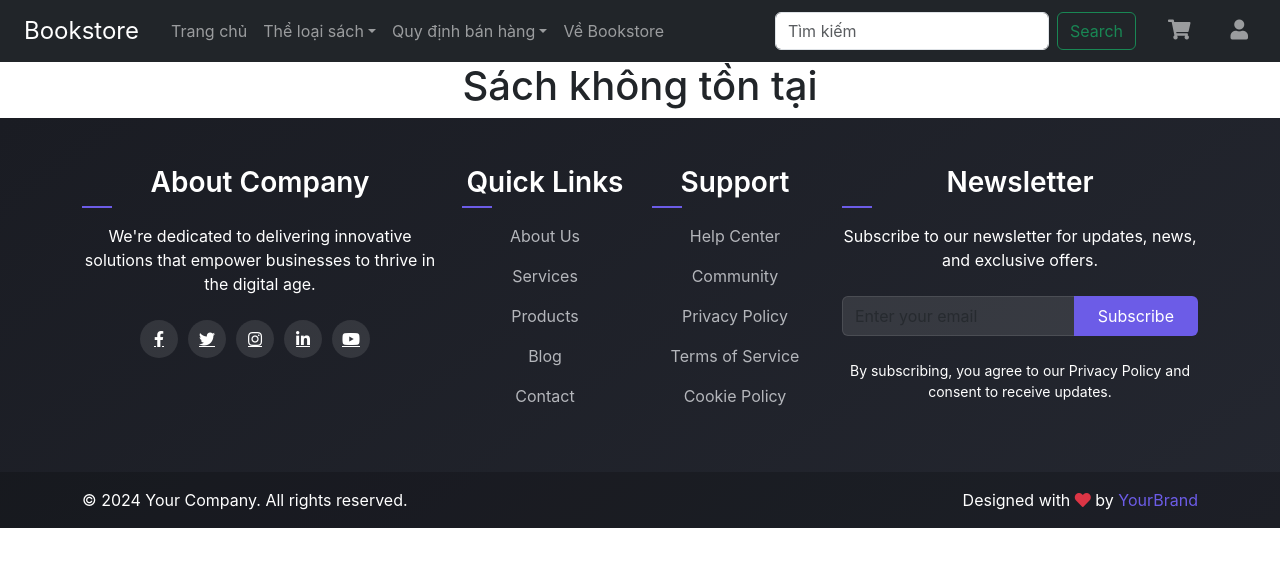
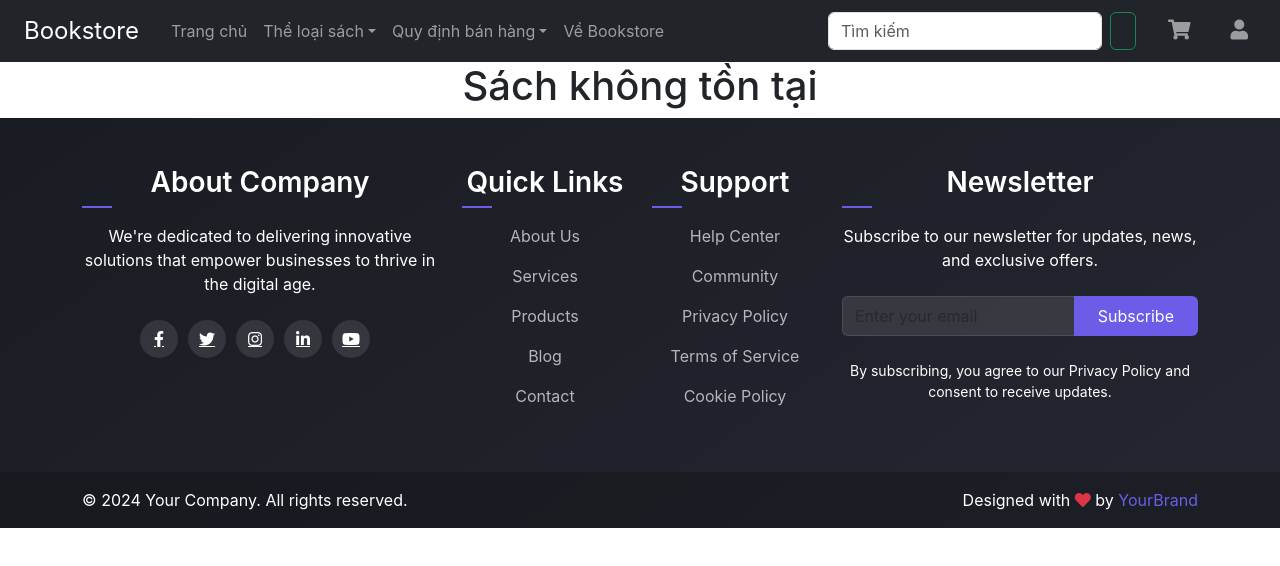
Before and after one commit to Buituananh3101/TA-webbansach_frontend, a React (Create React App) app: page /sach/1 in a window 1280 px wide. Shown: the top 566 px of the page. Built offline with nearby package versions, Linux system fonts and the light colour scheme; no server answers.

Commit message:
Đổi icon cho search

```diff
--- a/package.json
+++ b/package.json
@@ -12,6 +12,7 @@
     "@types/react": "^19.2.14",
     "@types/react-dom": "^19.2.3",
     "react": "^19.2.4",
+    "react-bootstrap-icons": "^1.11.6",
     "react-dom": "^19.2.4",
     "react-responsive-carousel": "^3.2.23",
     "react-router-dom": "^7.13.1",
--- a/src/layouts/header-footer/navbar.tsx
+++ b/src/layouts/header-footer/navbar.tsx
@@ -1,4 +1,5 @@
 import React, { ChangeEvent, useState } from "react";
+import { Search } from "react-bootstrap-icons";
 import { Link, NavLink } from "react-router-dom";
 
 interface NavbarProps{
@@ -67,7 +68,7 @@ function Navbar({tuKhoaTimKiem, setTuKhoaTimKiem}: NavbarProps) {
                     {/* Tìm kiếm (Thêm mb-3 trên mobile, mb-lg-0 trên PC) */}
                     <div className="d-flex mb-3 mb-lg-0 me-lg-4">
                         <input className="form-control me-2" type="search" placeholder="Tìm kiếm" aria-label="Search" onChange={onSearchInputChange} value={tuKhoaTamThoi} />
-                        <button className="btn btn-outline-success" type="button" onClick={handleSearch}>Search</button>
+                        <button className="btn btn-outline-success" type="button" onClick={handleSearch}><Search/></button>
                     </div>
 
                     {/* Biểu tượng giỏ hàng & đăng nhập (Gộp chung để nằm ngang trên mobile) */}
--- a/src/layouts/product/components/HinhAnhSanPham.tsx
+++ b/src/layouts/product/components/HinhAnhSanPham.tsx
@@ -1,10 +1,9 @@
 import React, { useEffect, useState } from "react";
-import SachModel from "../../../model/SachModel";
 import HinhAnhModel from "../../../model/HinhAnhModel";
 import { lay1AnhCuaMotSach, layToanBoAnhCuaMotSach } from "../../../api/HinhAnhAPI";
-import { Link } from "react-router-dom";
 import { Carousel } from "react-responsive-carousel";
-import 'react-responsive-carousel/lib/styles/carousel.min.css';
+import 'react-responsive-carousel/lib/styles/carousel.min.css'; // css cho carousel
+
 
 interface HinhAnhSanPham {
     maSach: number;
@@ -19,22 +18,11 @@ const HinhAnhSanPham: React.FC<HinhAnhSanPham> = (props) => {
     const [danhSachAnh, setDanhSachAnh] = useState<HinhAnhModel[]>([]);
     const [dangTaiDuLieu, setDangTaiDuLieu] = useState<boolean>(true);
     const [baoLoi, setBaoLoi] = useState(null);
-    const [hinhAnhDangChon, setHinhAnhDangChon] = useState<HinhAnhModel | null>(null);
-
-    // khi click chuột --> thay đổi hình ảnh đang chọn
-
-    // const chonAnh = (hinhAnh: HinhAnhModel) => {
-    //     setHinhAnhDangChon(hinhAnh);
-    // }
-
 
     useEffect(() => {
         layToanBoAnhCuaMotSach(maSach).then(
             danhSach => {
                 setDanhSachAnh(danhSach);
-                if(danhSach.length>0){
-                    setHinhAnhDangChon(danhSach[0]);
-                }
                 setDangTaiDuLieu(false);
             }
         ).catch(
@@ -66,7 +54,7 @@ const HinhAnhSanPham: React.FC<HinhAnhSanPham> = (props) => {
     return (
         <div className="row">
             <div className="col-12">
-                <Carousel showArrows={true} showThumbs={true} useKeyboardArrows={true}>
+                <Carousel showArrows={true} showThumbs={true} useKeyboardArrows={true} infiniteLoop={true} autoPlay={true}>
                     {
                         danhSachAnh.map((hinhAnh, index)=>(
                             <div key={index}>
```
Also changed, not shown: 1 other file (tests, documents, lock files or other folders).
